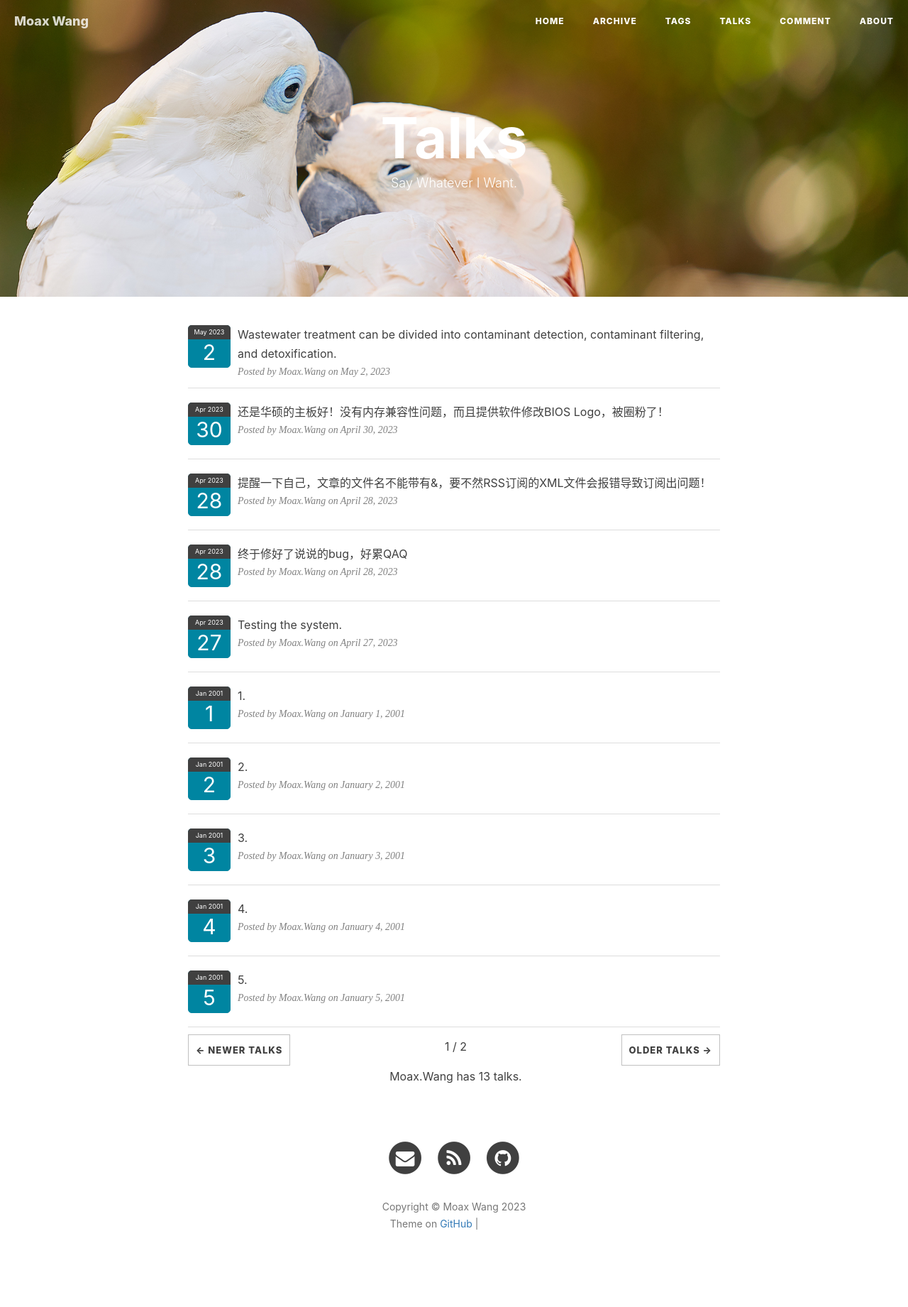
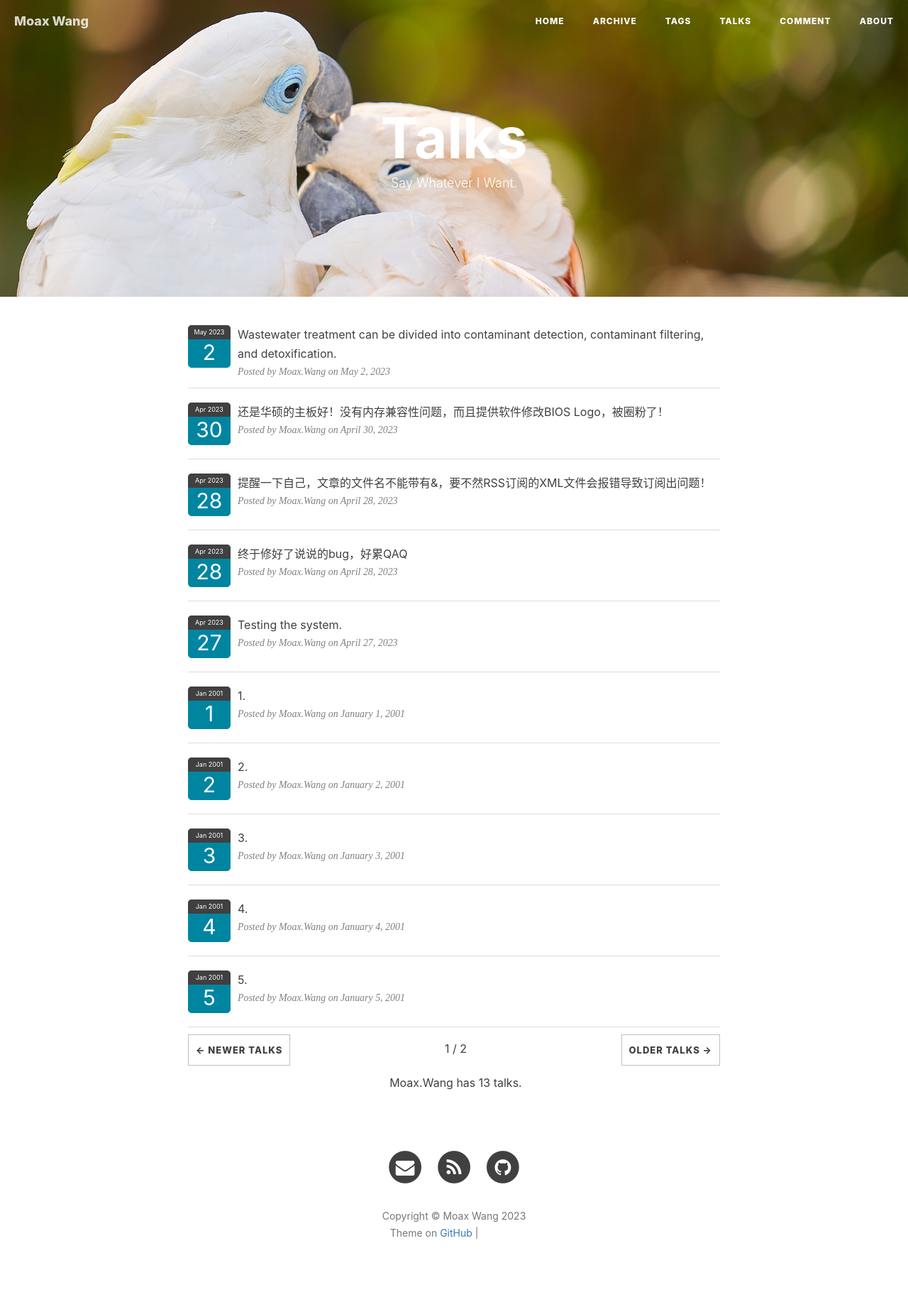
Before and after one commit to WinchellWang/winchellwang.github.io, a Jekyll site: the page built from 3talk.html, in a window 1280 px wide. Shown: the whole page at 71% size. Built offline with Jekyll 4.4.1, drawn with Linux system fonts in a browser that asks for light colours; nearby versions of some CDN libraries; comment, search, counter and statistics services are not loaded; grey boxes are pictures that could not be loaded.

Commit message:
Update 3talk.html

```diff
--- a/3talk.html
+++ b/3talk.html
@@ -190,14 +190,14 @@ permalink: /talk/
             <div style="margin-top: 10px; text-align: center;">
                 <a class="hexo-talk-firstpage" href="javascript:;" style="display: none"></a>
                 <a class="hexo-talk-button hexo-talk-previouspage" href="javascript:;" style="float: left">&larr; Newer Talks</a>
-                <span class="hexo-talk-pagenum" style="line-height: 2.2">2 / 3</span>
+                <span class="hexo-talk-pagenum" style="line-height: 2.5">2 / 3</span>
                 <a class="hexo-talk-button hexo-talk-nextpage" href="javascript:;" style="float: right">Older Talks &rarr;</a>
                 <a class="hexo-talk-lastpage" href="javascript:;" style="display: none"></a>
             </div>
             <!-- 分页 结束 -->
         </div>
     </div>
-    <div align='center' style="line-height: 3">
+    <div align='center' style="line-height: 3.5">
         Moax.Wang has
         <script language="JavaScript">
             var numitem3 = document.getElementById('hexo-talk-item3').getElementsByClassName('hexo-talk-item').length;
```
